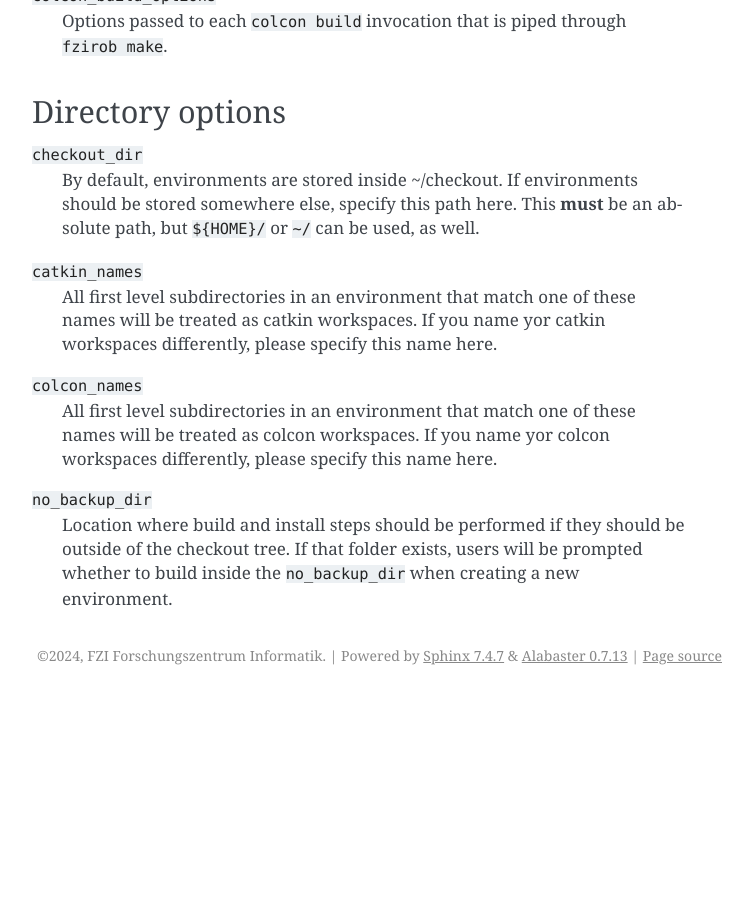
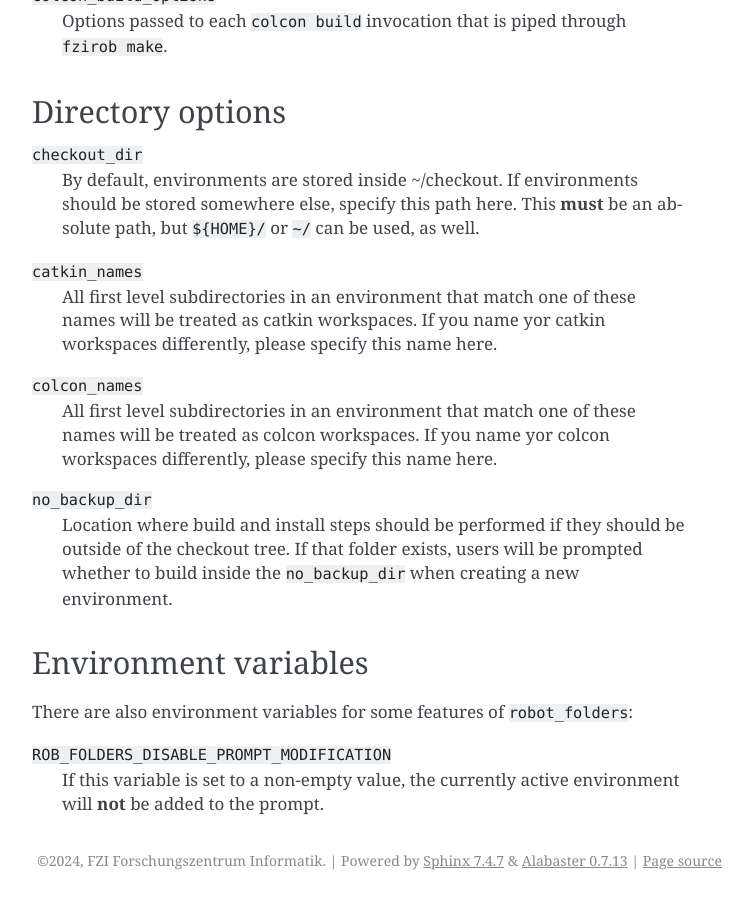
Before and after one commit to fzi-forschungszentrum-informatik/robot_folders, a Sphinx documentation site: the page built from docs/configuration.rst, in a window 1280 px wide and 900 px high, scrolled down 1097 px. Shown: the whole window, without its empty margins (388-1141 px from the left). Built offline with Sphinx 7.4.7, drawn with Linux system fonts in a browser that asks for light colours; before the commit the page ends 1792 px from its top, so only the background shows below that; some of the changed text lies outside the part shown.

Commit message:
Write currently active env to prompt

```diff
--- a/docs/configuration.rst
+++ b/docs/configuration.rst
@@ -60,3 +60,12 @@ Directory options
     Location where build and install steps should be performed if they should be outside of the
     checkout tree. If that folder exists, users will be prompted whether to build inside the
     ``no_backup_dir`` when creating a new environment.
+
+Environment variables
+---------------------
+
+There are also environment variables for some features of ``robot_folders``:
+
+``ROB_FOLDERS_DISABLE_PROMPT_MODIFICATION``
+    If this variable is set to a non-empty value, the currently active environment will **not** be
+    added to the prompt.
```
Also changed, not shown: 1 other file.
